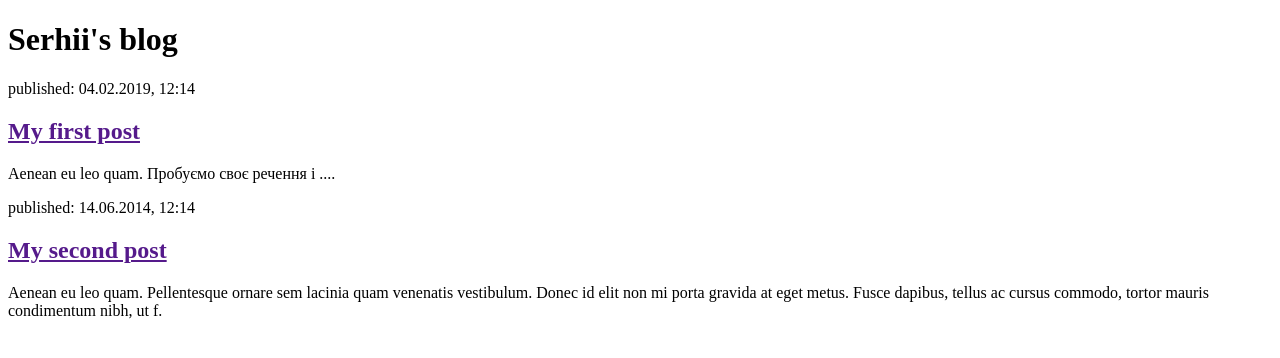
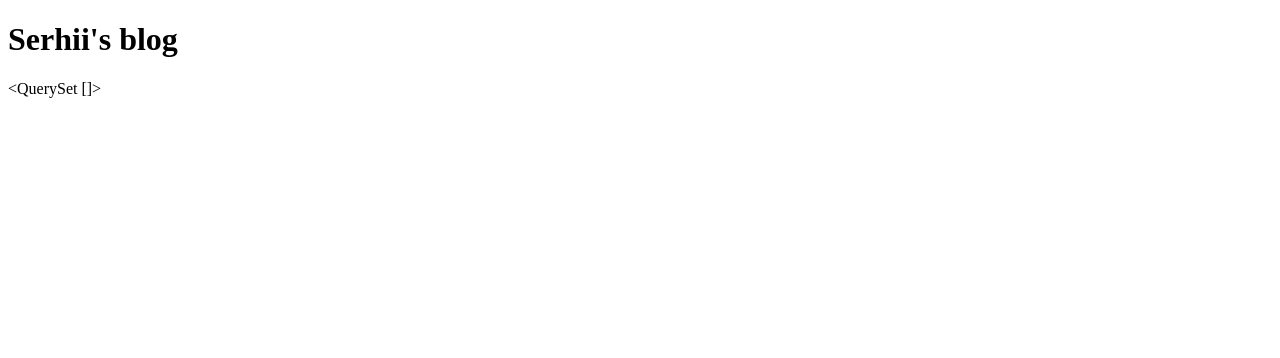
Before and after one commit to kosyachenko/my-second-blog, a Django app: page / in a window 1280 px wide. Shown: the top 358 px of the page. Run offline with Django 3.2, Linux system fonts and the light colour scheme; data that the repository does not hold is empty.

Commit message:
Changed2 the template for blog

```diff
--- a/blog/templates/blog/post_list.html
+++ b/blog/templates/blog/post_list.html
@@ -8,17 +8,8 @@
 <h1>Serhii's blog</h1>
         </div>
 
-        <div>
-            <p>published: 04.02.2019, 12:14</p>
-            <h2><a href="">My first post</a></h2>
-            <p>Aenean eu leo quam. Пробуємо своє речення і ....
-                </p>
-        </div>
+        {{ posts }}
 
-        <div>
-            <p>published: 14.06.2014, 12:14</p>
-            <h2><a href="">My second post</a></h2>
-            <p>Aenean eu leo quam. Pellentesque ornare sem lacinia quam venenatis vestibulum. Donec id elit non mi porta gravida at eget metus. Fusce dapibus, tellus ac cursus commodo, tortor mauris condimentum nibh, ut f.</p>
-        </div>
+
     </body>
 </html>
```
